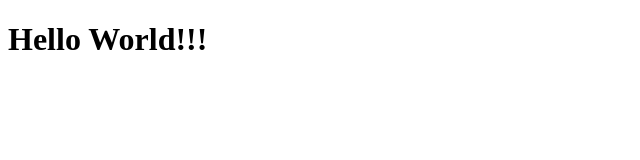
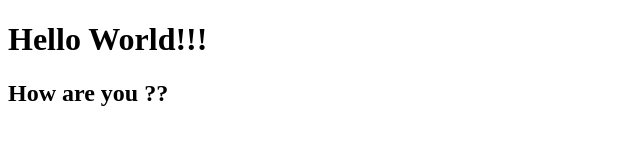
Before and after one commit to Werayoot/Gittest, a plain HTML site: page Index.html in a window 1280 px wide. Shown: the whole page, without its empty margins (0-640 px from the left). Drawn offline with Linux system fonts and the light colour scheme.

Commit message:
Added Message

```diff
--- a/Index.html
+++ b/Index.html
@@ -5,4 +5,5 @@
 </head>
 <body>
     <h1>Hello World!!!</h1>
+    <h2>How are you ??</h2>
 </body>
```
